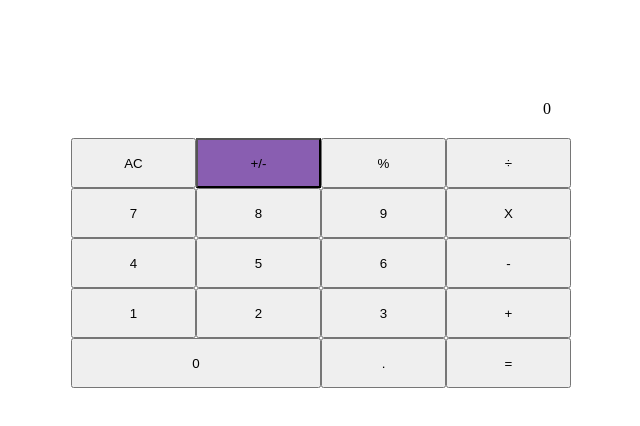
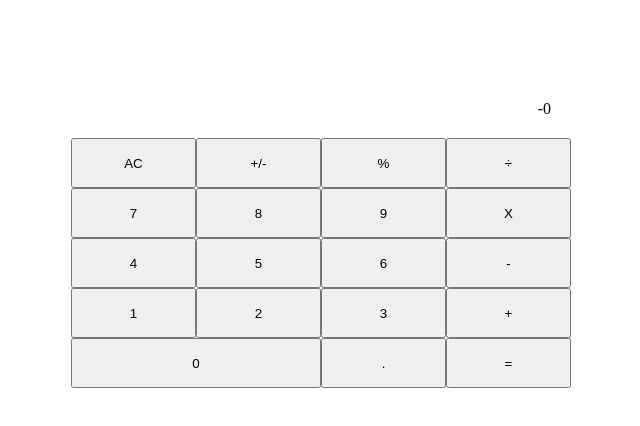
Before and after one commit to moinkhanif/react-calculator, a React (Create React App) app: page / in a window 1280 px wide. Both pictures are taken after a click on the button "+/-". Shown: the top 426 px of the page, without its empty margins (319-959 px from the left). Built offline with nearby package versions, Linux system fonts and the light colour scheme.

Commit message:
add more calculate logic and fix operate module

```diff
--- a/src/components/App/App.jsx
+++ b/src/components/App/App.jsx
@@ -1,14 +1,38 @@
+/* eslint-disable react/destructuring-assignment */
 import './App.css';
+import { Component } from 'react';
 import Display from '../Display/display.component';
 import ButtonPanel from '../ButtonPanel/button-panel.component';
-// eslint-disable-next-line no-unused-vars
 import calculate from '../logic/calculate';
 
-const App = () => (
-  <div className="main-container">
-    <Display result="0" />
-    <ButtonPanel />
-  </div>
-);
+class App extends Component {
+  constructor() {
+    super();
+    this.state = {
+      total: null,
+      // eslint-disable-next-line react/no-unused-state
+      next: null,
+      // eslint-disable-next-line react/no-unused-state
+      operation: null,
+    };
+  }
+
+  handleClick = buttonName => {
+    const name = buttonName.target.textContent;
+    // const { next, operation } = this.state;
+    // console.log(name, next, operation);
+    this.setState(state => calculate(state, name));
+  }
+
+  render() {
+    const { total, next, operation } = this.state;
+    return (
+      <div className="main-container">
+        <Display result={total} next={next} operation={operation} />
+        <ButtonPanel clickHandler={this.handleClick} />
+      </div>
+    );
+  }
+}
 
 export default App;
--- a/src/components/Button/button.component.jsx
+++ b/src/components/Button/button.component.jsx
@@ -1,19 +1,16 @@
 import propTypes from 'prop-types';
 import './button.styles.css';
 
-const handleClick = e => {
-  e.target.classList.add('sel');
-};
-
 const Button = props => {
-  const { name } = props;
+  const { name, clickHandler } = props;
   return (
-    <button type="button" onClick={handleClick} className="calculator-key">{ name }</button>
+    <button type="button" onClick={clickHandler} className="calculator-key">{ name }</button>
   );
 };
 
 Button.propTypes = {
   name: propTypes.string,
+  clickHandler: propTypes.func.isRequired,
 };
 
 Button.defaultProps = {
--- a/src/components/Button/button.styles.css
+++ b/src/components/Button/button.styles.css
@@ -1,7 +1,3 @@
 .calculator-key {
   cursor: pointer;
 }
-
-.sel {
-  background-color: rgb(137, 94, 177);
-}
--- a/src/components/ButtonPanel/button-panel.component.jsx
+++ b/src/components/ButtonPanel/button-panel.component.jsx
@@ -1,7 +1,9 @@
+import propTypes from 'prop-types';
 import Button from '../Button/button.component';
 import './button-panel.styles.css';
 
-const ButtonPanel = () => {
+const ButtonPanel = props => {
+  const { clickHandler } = props;
   const groups = {
     group1: ['AC', '+/-', '%', '÷'],
     group2: ['7', '8', '9', 'X'],
@@ -14,11 +16,16 @@ const ButtonPanel = () => {
     <div className="groups">
       { Object.keys(groups).map((group, i) => (
         <div key={keys[i]} className={`group ${group}`}>
-          {groups[group].map((name, j) => <Button key={keys[j]} name={name} />)}
+          {groups[group]
+            .map((name, j) => <Button clickHandler={clickHandler} key={keys[j]} name={name} />)}
         </div>
       )) }
     </div>
   );
 };
 
+ButtonPanel.propTypes = {
+  clickHandler: propTypes.func.isRequired,
+};
+
 export default ButtonPanel;
--- a/src/components/Display/display.component.jsx
+++ b/src/components/Display/display.component.jsx
@@ -1,14 +1,27 @@
 import propTypes from 'prop-types';
 import './display.styles.css';
 
-const Display = ({ result }) => <div className="result">{result}</div>;
+const Display = ({ result, next, operation }) => {
+  if (result && operation && next) {
+    return <div className="result">{`${result}${operation}${next}`}</div>;
+  } if (result && operation && operation !== '=') {
+    return <div className="result">{`${result}${operation}`}</div>;
+  } if (result || result === '-0') {
+    return <div className="result">{result}</div>;
+  }
+  return <div className="result">0</div>;
+};
 
 Display.propTypes = {
   result: propTypes.string,
+  next: propTypes.string,
+  operation: propTypes.string,
 };
 
 Display.defaultProps = {
   result: '0',
+  next: '0',
+  operation: '+',
 };
 
 export default Display;
--- a/src/components/logic/calculate.js
+++ b/src/components/logic/calculate.js
@@ -1,15 +1,74 @@
 import operate from './operate';
 
+const OPERATIONS = ['+', '-', 'X', '÷', '%'];
+
 const calculate = (calculatorData, buttonName) => {
-  let { total, next } = calculatorData;
-  const { operation } = calculatorData;
-  if (buttonName === '+/-') {
-    total *= -1;
-    next *= -1;
-  } else {
-    total = operate(total, next, buttonName);
+  let { total, next, operation } = calculatorData;
+  const name = parseFloat(buttonName, 10);
+
+  if (name || name === 0) {
+    if (operation && operation !== '%' && operation !== '=') {
+      if (!next) {
+        next = `${name}`;
+      } else {
+        next += `${name}`;
+      }
+    } else if (!total) {
+      total = `${name}`;
+    } else if (operation === '=') {
+      total = `${name}`;
+      operation = null;
+    } else {
+      total += `${name}`;
+      if (total.indexOf('.') === -1) {
+        total = parseFloat(total);
+        total = `${total}`;
+      }
+    }
   }
-  return { total, next, operation };
+
+  if (buttonName === '=' && operation && (next || operation === '%')) {
+    total = operate(total, next, operation);
+    next = null;
+    operation = '=';
+  }
+
+  switch (buttonName) {
+    case '+/-':
+      if (!total) {
+        total = 0;
+      }
+      total = parseFloat(total, 10);
+      total *= -1;
+      total = Object.is(total, -0) ? '-0' : `${total}`;
+      break;
+    case 'AC':
+      total = null;
+      next = null;
+      operation = null;
+      break;
+    case '.':
+      if (operation && operation !== '%') {
+        if (!next) {
+          next = '0.';
+        } if (next % 1 === 0) {
+          next += '.';
+        }
+      } else if (!total) {
+        total = '0.';
+      } else if (total % 1 === 0) {
+        total += '.';
+      }
+      break;
+    default:
+      break;
+  }
+
+  if (OPERATIONS.includes(buttonName)) {
+    operation = buttonName;
+  }
+  const newData = { total, next, operation };
+  return newData;
 };
 
 export default calculate;
--- a/src/components/logic/operate.js
+++ b/src/components/logic/operate.js
@@ -1,29 +1,30 @@
 import Big from 'big.js';
 
 const operate = (numberOne, numberTwo, operation) => {
-  const one = new Big(numberOne);
-  const two = new Big(numberTwo);
+  const one = new Big(parseFloat(numberOne, 10));
+  const two = numberTwo ? new Big(parseFloat(numberTwo, 10)) : null;
+
   let result;
   switch (operation) {
     case '+':
-      result = one.add(two);
+      result = one.add(two).toFixed(4);
       break;
     case '-':
-      result = one.sub(two);
+      result = one.sub(two).toFixed(4);
       break;
     case 'X':
-      result = one.mul(two);
+      result = one.mul(two).toFixed(4);
       break;
     case '÷':
-      result = one.div(two);
+      result = one.div(two).toFixed(4);
       break;
     case '%':
-      result = one.div(100);
+      result = one.div(100).toFixed(4);
       break;
     default:
       break;
   }
-  return result;
+  return `${parseFloat(result)}`;
 };
 
 export default operate;
```
Also changed, not shown: 1 other file (tests, documents, lock files or other folders).
